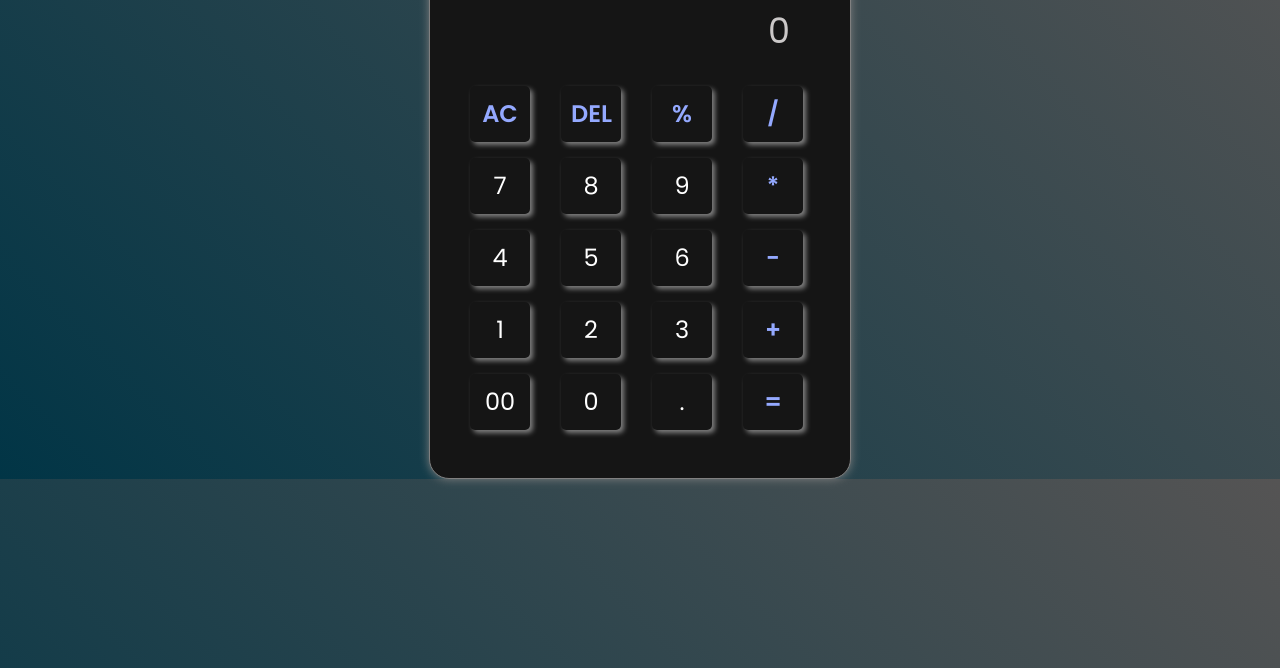
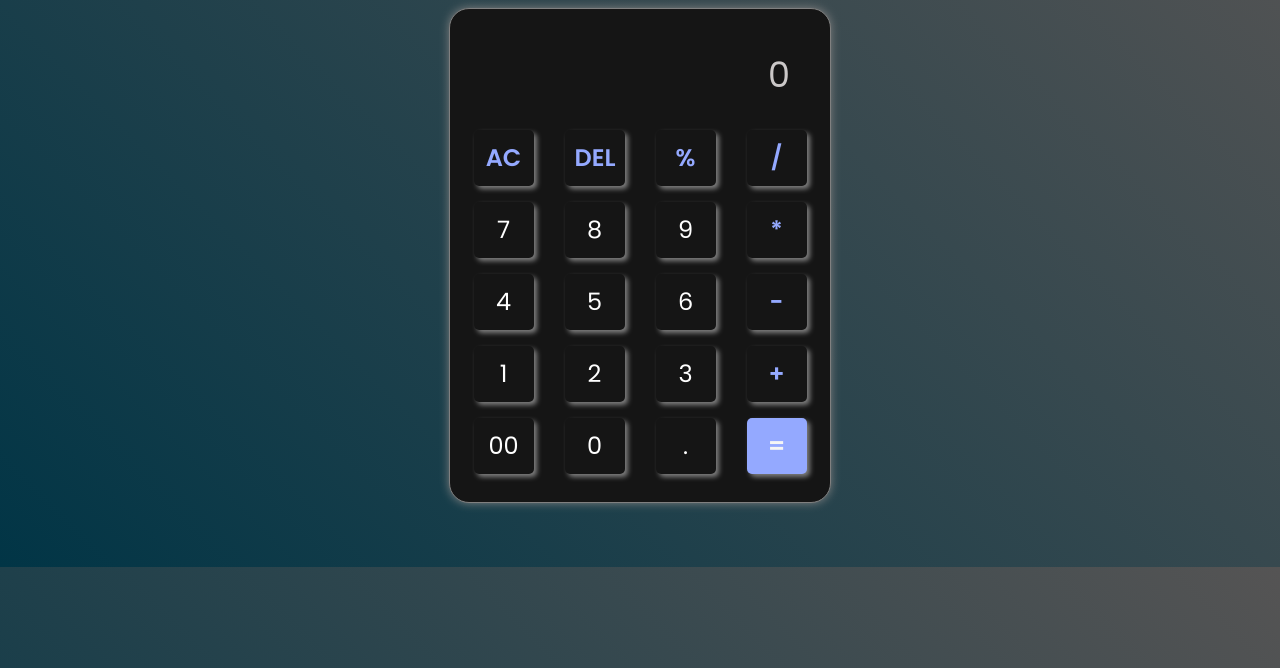
Before and after one commit to msumanned/calculator, a plain HTML site: page index.html in a window 1280 px wide. Shown: the part 132-800 px from the top of the page. Drawn offline with nearby package versions, Linux system fonts and the light colour scheme.

```diff
--- a/index.html
+++ b/index.html
@@ -52,7 +52,7 @@
                 <div class="col"><button class="button">00</button></div>
                 <div class="col"><button class="button">0</button></div>
                 <div class="col"><button class="button">.</button></div>
-                <div class="col"><button class="button operator">=</button></div>
+                <div class="col"><button class="button equal operator">=</button></div>
             </div>
         </div>
     </section>
--- a/style.css
+++ b/style.css
@@ -6,6 +6,7 @@
 }
 
 body {
+    padding: 5% 0;
     width: 100%;
     height: 100%;
     font-family: 'poppins', sans-serif;
@@ -13,6 +14,7 @@
     justify-content: center;
     align-items: center;
     background: linear-gradient(45deg, rgb(1, 53, 70), rgb(85, 84, 84));
+
 }
 
 .text {
@@ -27,7 +29,8 @@
     border: 1px solid grey;
     border-radius: 20px;
     box-shadow: 0 0 10px gray;
-    padding: 40px;
+    padding: 20px;
+    text-align: center;
 }
 
 input {
@@ -61,11 +64,11 @@
     font-weight: 400;
 }
 
-.equal {
-    width: 100%;
-}
-
 .operator {
     color: hsl(228, 100%, 79%);
     font-weight: bolder;
 }
+.equal{
+    background-color: hsl(228, 100%, 79%);
+    color: whitesmoke;
+}
```
